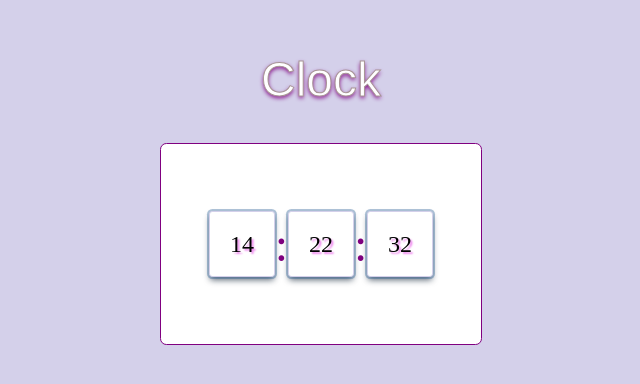
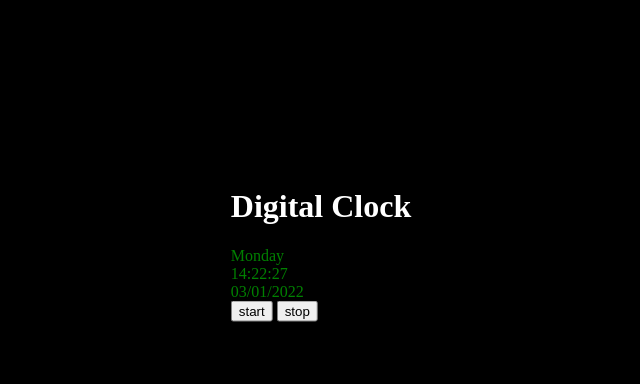
Before and after one commit to Nupur521/digital_clock, a plain HTML site: page index.html in a window 1280 px wide. Shown: the part 156-540 px from the top of the page, without its empty margins (319-959 px from the left). Drawn offline with Linux system fonts and the light colour scheme; a web font is replaced by a local one.

Commit message:
done with js file

```diff
--- a/index.html
+++ b/index.html
@@ -1,31 +1,41 @@
 <!DOCTYPE html>
 <html lang="en">
-
 <head>
     <meta charset="UTF-8">
     <meta http-equiv="X-UA-Compatible" content="IE=edge">
     <meta name="viewport" content="width=device-width, initial-scale=1.0">
-    <title>Digital_clock
-    </title>
-    <link rel="stylesheet" href="/styles/clock.css">
-    <link rel="preconnect" href="https://fonts.googleapis.com">
-    <link rel="preconnect" href="https://fonts.gstatic.com" crossorigin>
-    <link rel="preconnect" href="https://fonts.googleapis.com">
-    <link rel="preconnect" href="https://fonts.gstatic.com" crossorigin>
-    <link href="https://fonts.googleapis.com/css2?family=Belleza&family=Gugi&family=Source+Code+Pro:wght@200&display=swap" rel="stylesheet">
+    <title>Digital_clock</title>
+    <link rel="stylesheet" href="./styles/clock.css">
 </head>
-
 <body>
-        <div class="neon_text">Clock </div>
-        <div class="main_div centered">
-            <div class="box_design hours" id="hour"></div>
-            <div class="colon">:</div>
-            <div class="box_design min" id="minute"></div>
-            <div class="colon">:</div>
-            <div class="box_design sec" id="second"></div>
+    <div class="digital_clock">
+        <h1 class="dgclock">Digital Clock</h1>
+        <div class="clock_info">
+    <div id="day_of_week">
+        Day of the week
+    </div>
+    <div id="time">
+        <div id="hours">
+            hours
         </div>
-
-    <script src="/js/index.js"></script>
+        :
+        <div id="minutes">
+            minutes
+        </div>
+        :
+        <div id="seconds">
+            seconds
+        </div>
+    </div>
+    <div id="date">
+        today's date
+    </div>
+    <div class="function_buttons">
+        <button id="start_button">start</button>
+        <button id="stop_button">stop</button>
+    </div>
+</div>
+</div>
+<script src="./js/index.js"></script>
 </body>
-
 </html>
--- a/js/index.js
+++ b/js/index.js
@@ -1,23 +1,60 @@
+//To get the day of the week
 
+let date = new Date();
+let options_day = {
+    weekday: 'long'
+};
 
-function displayTime(){
+let day = date.toLocaleDateString('en-US', options_day);
+document.getElementById('day_of_week').innerText = day;
 
-    let curr_date=new Date();
+//To get today's date
+let options_date = {
+    year: 'numeric',
+    month: '2-digit',
+    day: '2-digit'
+}
+let present_date = date.toLocaleDateString('en-GB', options_date);
+document.getElementById('date').innerText = present_date;
 
-    let hours=curr_date.getHours();
+//To get the current time
+let getHours = date.getHours();
+document.getElementById("hours").innerText = getHours;
 
-    let minutes=curr_date.getMinutes();
+let getMinutes = date.getMinutes();
+document.getElementById("minutes").innerText = getMinutes;
 
-    let seconds=curr_date.getSeconds();
+let getSeconds = date.getSeconds();
+document.getElementById("seconds").innerText = getSeconds;
 
+function getTheSeconds() {
+    if (getSeconds === 60) {
+            getMinutes = getMinutes + 1;
+             if (getMinutes === 60)
+            {
+            getHours = getHours + 1;
+            if(getHours===24)
+            {
+                getHours=00;
+                document.getElementById("hours").innerText=getHours;
+            }
+            document.getElementById("hours").innerText = getHours;
+            getMinutes = 00;
+            }
+            document.getElementById("minutes").innerText = getMinutes;
+            getSeconds = 00;
 
-    document.getElementById("hour").innerText=hours;
-
-
-    document.getElementById("minute").innerText=minutes;
-
-    document.getElementById("second").innerHTML=seconds;
-
+    }
+    else {
+        getSeconds = getSeconds + 1;
+        document.getElementById("seconds").innerText = getSeconds;
+    }
 }
 
-const time_interval=setInterval(displayTime, 1000);
+document.getElementById("start_button").addEventListener("click", () => {
+    interval=setInterval(getTheSeconds, 1000);
+})
+
+document.getElementById("stop_button").addEventListener("click",()=>{
+    clearInterval(interval);
+})
--- a/styles/clock.css
+++ b/styles/clock.css
@@ -1,68 +1,25 @@
-body {
-    background-color: #D4D0EA;
+body{
+    background-color: black;
 }
 
-/* class sytling */
-
-.neon_text {
-    color: #fff;
-    -webkit-text-stroke: 1px rgb(167, 149, 149);
-    text-shadow: 0px 2px 4px purple;
-    font-size: 3rem;
-    font-family: 'Belleza', sans-serif;
-    position:relative;
-    margin-top: 26vh;
-    text-align: center;
+.dgclock{
+    color:white;
 }
 
-.main_div.centered {
-    display: flex;
-    justify-content: space-between;
-    align-items: center;
-    width: 25%;
-    height: 25%;
-    border: 0.03rem solid purple;
-    border-radius: 0.4rem;
-    background-color: white;
+.digital_clock{
     position: fixed;
     top: 50%;
     left: 50%;
     -webkit-transform: translate(-50%, -50%);
     -ms-transform: translate(-50%, -50%);
-    transform: translate(-50%, -50%);
-    padding-left: auto;
+    display: flex;
+    flex-direction: column;
 }
 
-/*hours, minutes, seconds*/
-
-.box_design {
-    width: 4rem;
-    height: 4rem;
-    text-shadow: 2px 2px 2px violet;
-    border: 0.03rem solid #D4D0EA;
-    border-radius: 0.2rem;
-    background-color: white;
-    box-shadow: rgba(54, 102, 156, 0.4) 0px 0px 0px 2px, rgba(6, 24, 44, 0.65) 0px 4px 6px -1px, rgba(255, 255, 255, 0.08) 0px 1px 0px inset;
-    text-align: center;
-    vertical-align: middle;
-    display: flex;
-    justify-content: center;
-    align-items: center;
-    font-size: 1.5rem;
+.clock_info{
+    color: green;
 }
 
-.box_design.hours {
-    margin-left: 3rem;
+#time{
+    display: flex;
 }
-
-.box_design.sec {
-    margin-right: 3rem;
-}
-
-
-
-.colon {
-    margin: auto;
-    font-size: 3rem;
-    color: purple;
-}
```
